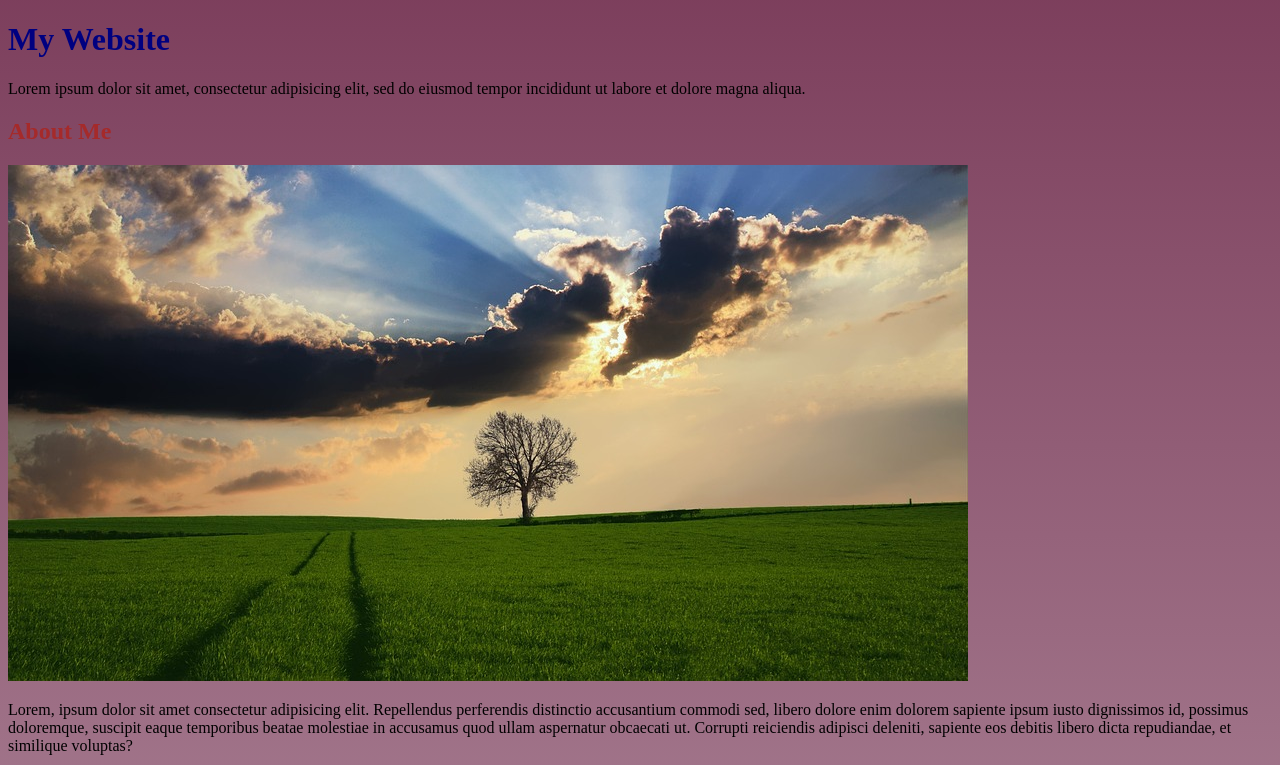
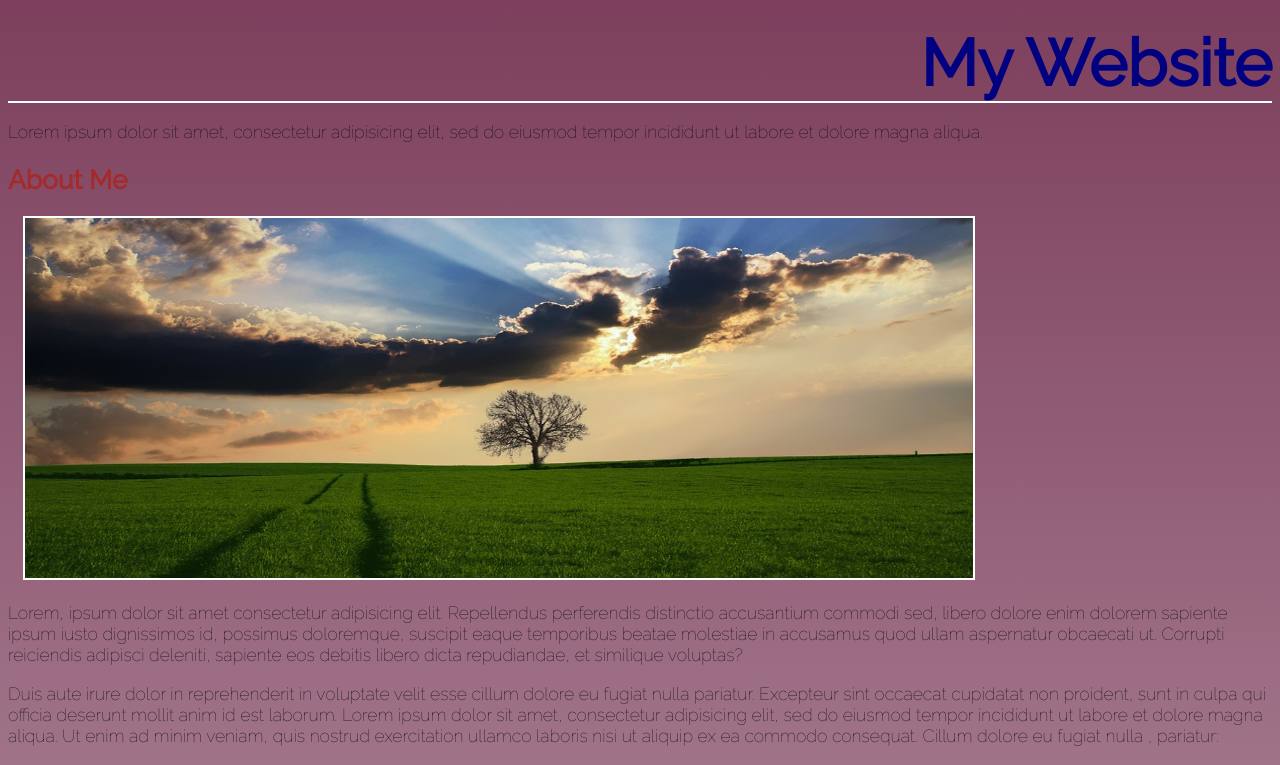
Before and after one commit to arunkudiyal/full_stack_4, a plain HTML site: page CSS/index.html in a window 1280 px wide. Shown: the top 765 px of the page. Drawn offline with Linux system fonts and the light colour scheme.

Commit message:
Fonts, Font-Size, Font-Weights, Font-Family, Units of Measuremnets & CSS Box Model;

```diff
--- a/CSS/index.html
+++ b/CSS/index.html
@@ -28,7 +28,7 @@
 
     <h2 class="sub-heading">About Me</h2>
 
-    <img src="img-1.jpeg" alt="Image - 2">
+    <img id="img-1" src="img-1.jpeg" alt="Image - 2">
 
     <p>Lorem, ipsum dolor sit amet consectetur adipisicing elit. Repellendus perferendis distinctio accusantium commodi sed, libero dolore enim dolorem sapiente ipsum iusto dignissimos id, possimus doloremque, suscipit eaque temporibus beatae molestiae in accusamus quod ullam aspernatur obcaecati ut. Corrupti reiciendis adipisci deleniti, sapiente eos debitis libero dicta repudiandae, et similique voluptas?</p>
 
--- a/CSS/styles.css
+++ b/CSS/styles.css
@@ -3,13 +3,20 @@
 } */
 
 /* SPECIFICITY - (inline, id, class, element) */
-
+@import url('https://fonts.googleapis.com/css2?family=Raleway:wght@100;400&display=swap');
 body {
     background: linear-gradient(to bottom, rgba(92, 15, 52, 0.8), rgba(92, 15, 52, 0.3));
+    font-size: 1.1em;
+    font-family: 'Raleway', sans-serif;
+    font-weight: 300;
 }
 
 h1 {
     color: navy;
+    font-size: 65px;
+    border-bottom: 2px solid white;
+    text-align: right;
+    margin: 25px 0 10px 0;
 }
 
 
@@ -86,7 +93,7 @@ $ -> Ends with
 
 #container-one {
     height: 300px;
-    width: 70%;
+    width: 70vw;
 
     /* background: linear-gradient(to bottom right, red, yellow, green, white, black, green, purple); */
 
@@ -94,3 +101,25 @@ $ -> Ends with
 
     background: radial-gradient(circle, rgba(87, 247, 121, 0.8), rgba(87, 247, 121, 0.3));
 }
+
+/* UNITS OF MEASUREMNETS */
+#img-1 {
+    height: 45vh;
+    width: 75%;
+}
+
+/* FONTS */
+
+/* BOX MODEL */
+#img-1 {
+    /* border: widthOfBorder styleOfBorder colorOfBorder; */
+    border: 2px solid white;
+
+    /* padding: top-px right-px bottom-px left-px; */
+    /* padding: top-bottom-px left-right-px */
+    /* padding: 10px; */
+    /* padding: 20px 15px 10px 5px; */
+    /* padding: 10px 5px */
+
+    margin-left: 15px;
+}
```
